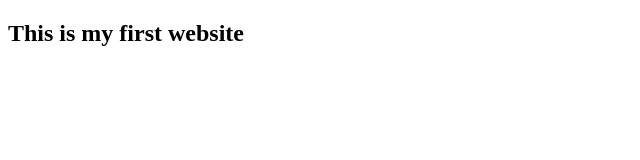
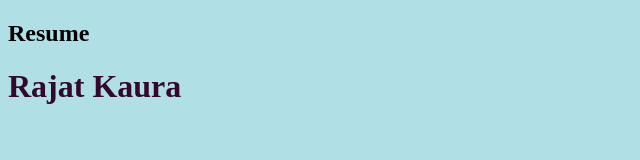
Before and after one commit to Rajcosmos/Rajcosmos.github.io, a plain HTML site: page index.html in a window 1280 px wide. Shown: the whole page, without its empty margins (0-640 px from the left). Drawn offline with Linux system fonts and the light colour scheme.

Commit message:
adding index file

```diff
--- a/index.html
+++ b/index.html
@@ -7,8 +7,15 @@
         This is my bio website
     </title>
     </head>
+    <head>
+            <style>
+            body {background-color: powderblue;}
+            h1   {color: blue;}
+            p    {color: red;}
+            </style>
+   </head>
     <body>
-        <h2>This is my first website</h2>
-
+        <h2>Resume</h2>
+        <h1 style="color:rgb(51, 8, 44);">Rajat Kaura</h1>
 
     </body>
```
